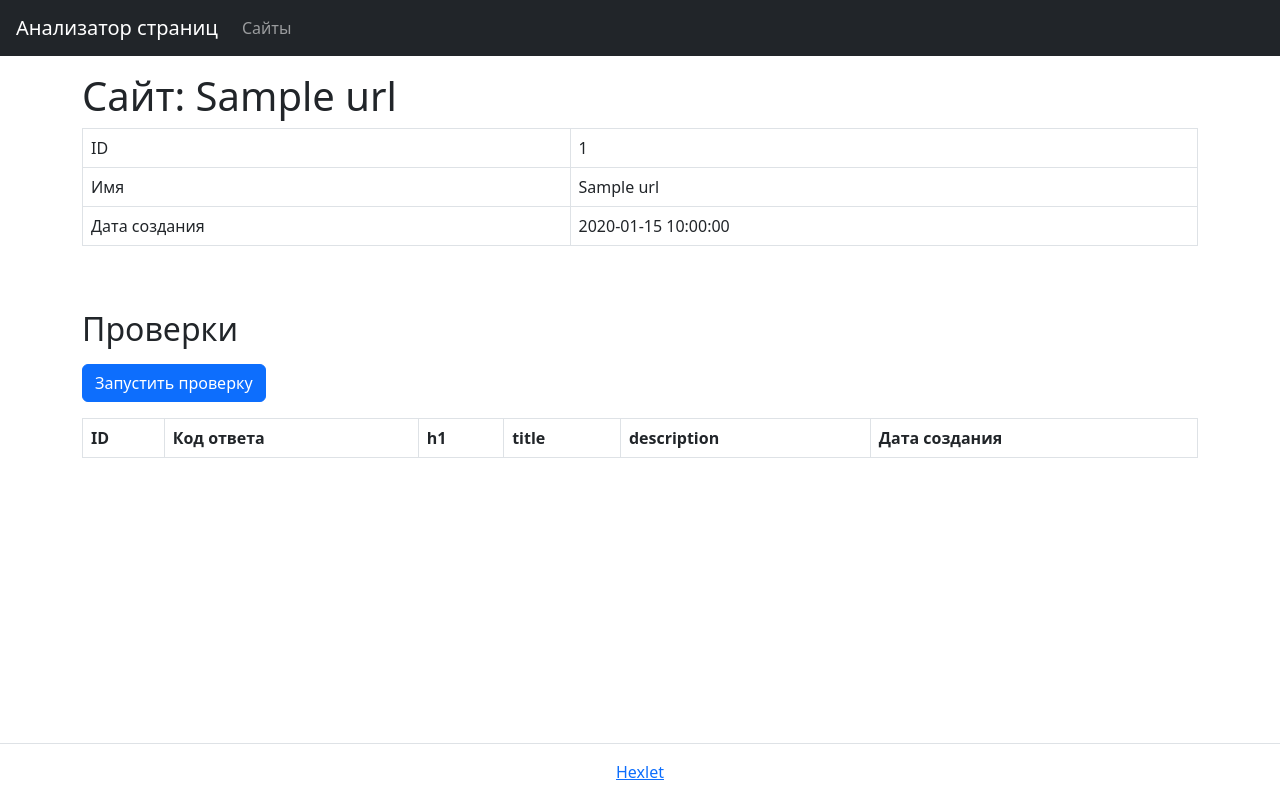
After one commit to grigarazH/python-project-83, a Flask app: page /urls/1 in a window 1280 px wide. The commit adds this page. Run offline with Flask 3, Linux system fonts and the light colour scheme; a database or web service that is not in the repository returns one stand-in record (values such as "Sample title"); lists and menus that the app fills with data are empty; some libraries are stand-ins or nearby versions.

Commit message:
feat: added db functional

```diff
--- a/database.sql
+++ b/database.sql
@@ -2,6 +2,6 @@ DROP TABLE IF EXISTS urls;
 
 CREATE TABLE urls (
     id bigint PRIMARY KEY GENERATED ALWAYS AS IDENTITY,
-    name varchar(255) NOT NULL,
+    name varchar(255) UNIQUE NOT NULL,
     created_at timestamp NOT NULL
 );
--- a/page_analyzer/app.py
+++ b/page_analyzer/app.py
@@ -1,9 +1,82 @@
-from flask import Flask, render_template
+from flask import Flask, render_template, request, flash, redirect, url_for, g
+from flask import get_flashed_messages
+from dotenv import load_dotenv
+import os
+import psycopg2
+from psycopg2.extras import DictCursor
+import validators
+from datetime import datetime
+from psycopg2.errors import UniqueViolation
+from urllib.parse import urlparse
+
+load_dotenv()
+
+DATABASE_URL = os.getenv('DATABASE_URL')
+
+app = Flask(__name__)
+app.secret_key = os.getenv('SECRET_KEY')
 
 
-app = Flask(__name__)
+@app.before_request
+def before_request():
+    conn = psycopg2.connect(DATABASE_URL)
+    conn.autocommit = True
+    g.conn = conn
 
 
 @app.route('/')
-def hello_world():
-    return render_template("index.html")
+def index():
+    messages = get_flashed_messages(with_categories=True)
+    return render_template("index.html", messages=messages)
+
+
+@app.get('/urls')
+def get_urls():
+    messages = get_flashed_messages(with_categories=True)
+    with g.conn.cursor(cursor_factory=DictCursor) as cursor:
+        cursor.execute('SELECT * FROM urls ORDER BY created_at DESC')
+        urls = cursor.fetchall()
+        return render_template("urls/index.html", urls=urls, messages=messages)
+
+
+@app.get('/urls/<id>')
+def get_url(id):
+    messages = get_flashed_messages(with_categories=True)
+    with g.conn.cursor(cursor_factory=DictCursor) as cursor:
+        cursor.execute('SELECT * FROM urls WHERE id=%s', (id))
+        url = cursor.fetchone()
+        return render_template("urls/show.html", url=url, messages=messages)
+
+
+@app.post('/urls')
+def add_url():
+    data = request.form.to_dict()
+    if not validators.url(data['url']):
+        flash('Некорректный URL', 'danger')
+        messages = get_flashed_messages(with_categories=True)
+        return render_template("index.html", messages=messages), 422
+    if len(data['url']) > 255:
+        flash('URL превышает 255 символов', 'danger')
+        messages = get_flashed_messages(with_categories=True)
+        return render_template("index.html", messages=messages), 422
+    url_data = urlparse(data['url'])
+    url = f"{url_data.scheme}://{url_data.netloc}"
+    with g.conn.cursor() as cursor:
+        try:
+            cursor.execute(("INSERT INTO urls (name, created_at)"
+                            " VALUES (%s, %s) RETURNING id"),
+                           (url, datetime.now()))
+            flash('Страница успешно добавлена', 'success')
+        except UniqueViolation:
+            flash('Страница уже существует', 'info')
+            cursor.execute('SELECT id FROM urls WHERE name=%s', (url,))
+        id = cursor.fetchone()
+        g.conn.commit()
+    return redirect(url_for('get_url', id=id[0]))
+
+
+@app.after_request
+def after_request(response):
+    if g.conn is not None:
+        g.conn.close()
+    return response
--- /dev/null
+++ b/page_analyzer/templates/layout.html
@@ -0,0 +1,41 @@
+<html lang="en">
+<head>
+    <meta charset="UTF-8">
+    <meta name="viewport" content="width=device-width, initial-scale=1.0">
+    <link href="https://cdn.jsdelivr.net/npm/bootstrap@5.3.0/dist/css/bootstrap.min.css" rel="stylesheet" integrity="sha384-9ndCyUaIbzAi2FUVXJi0CjmCapSmO7SnpJef0486qhLnuZ2cdeRhO02iuK6FUUVM" crossorigin="anonymous">
+
+    <title>Анализатор страниц</title>
+</head>
+<body class="min-vh-100 d-flex flex-column">
+    <header class="flex-shrink-0">
+        <nav class="navbar navbar-expand-md navbar-dark bg-dark px-3">
+            <a href="/" class="navbar-brand">Анализатор страниц</a>
+            <div id="navbarNav">
+                <ul class="navbar-nav">
+                    <li class="nav-item">
+                        <a href="/urls" class="nav-link">Сайты</a>
+                    </li>
+                </ul>
+            </div>
+        </nav>
+    </header>
+    {% for category, message in messages %}
+    <div class="alert alert-{{ category }}" role="alert">
+        {{ message }}
+    </div>
+    {% endfor %}
+    <main class="flex-grow-1">
+        <div class="container-lg mt-3">
+            {% block content %}{% endblock %}
+        </div>
+    </main>
+    <footer class="border-top py-3 mt-5 flex-shrink-0">
+        <div class="container-lg">
+            <div class="text-center">
+                <a href="https://ru.hexlet.io/" target="_blank">Hexlet</a>
+            </div>
+        </div>
+    </footer>
+    <script src="https://cdn.jsdelivr.net/npm/bootstrap@5.3.0/dist/js/bootstrap.bundle.min.js" integrity="sha384-geWF76RCwLtnZ8qwWowPQNguL3RmwHVBC9FhGdlKrxdiJJigb/j/68SIy3Te4Bkz" crossorigin="anonymous"></script>
+</body>
+</html>
--- /dev/null
+++ b/page_analyzer/templates/urls/show.html
@@ -0,0 +1,40 @@
+{% extends "layout.html" %}
+{% block content %}
+<h1>Сайт: {{ url['name'] }}</h1>
+<div class="table-responsive">
+    <table class="table table-bordered table-hover text-nowrap" data-test="url">
+        <tbody>
+            <tr>
+                <td>ID</td>
+                <td>{{ url['id'] }}</td>
+            </tr>
+            <tr>
+                <td>Имя</td>
+                <td>{{ url['name'] }}</td>
+            </tr>
+            <tr>
+                <td>Дата создания</td>
+                <td>{{ url['created_at'] }}</td>
+            </tr>
+        </tbody>
+    </table>
+</div>
+<h2 class="mt-5 mb-3">Проверки</h2>
+<form action="" method="post">
+    <button type="submit" class="btn btn-primary">Запустить проверку</button>
+</form>
+<div>
+    <table class="table table-bordered table-hover mt-2" data-test="checks">
+        <thead>
+            <tr>
+                <th>ID</th>
+                <th>Код ответа</th>
+                <th>h1</th>
+                <th>title</th>
+                <th>description</th>
+                <th>Дата создания</th>
+            </tr>
+        </thead>
+    </table>
+</div>
+{% endblock %}
--- a/pyproject.toml
+++ b/pyproject.toml
@@ -11,12 +11,14 @@ python = "^3.10"
 flask = "^2.3.2"
 gunicorn = "^20.1.0"
 psycopg2-binary = "^2.9.6"
+validators = "^0.20.0"
 
 
 [tool.poetry.group.dev.dependencies]
 flake8 = "^6.0.0"
 pytest = "^7.3.2"
 pytest-cov = "^4.1.0"
+python-dotenv = "^1.0.0"
 
 [build-system]
 requires = ["poetry-core"]
```
Also changed, not shown: page_analyzer/templates/index.html (+3 -35 lines), page_analyzer/templates/urls/index.html (added, +24 -0 lines), 2 other files.
